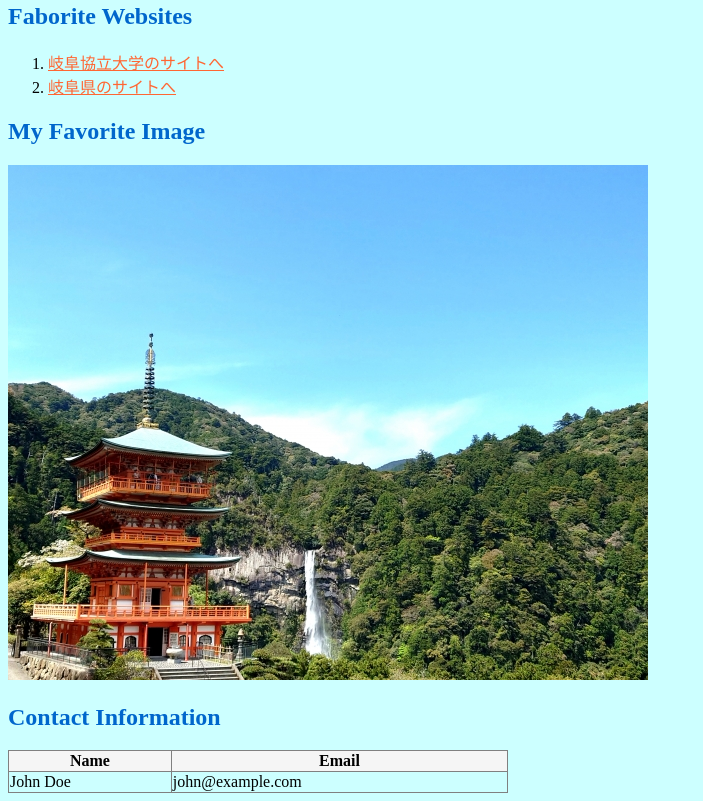
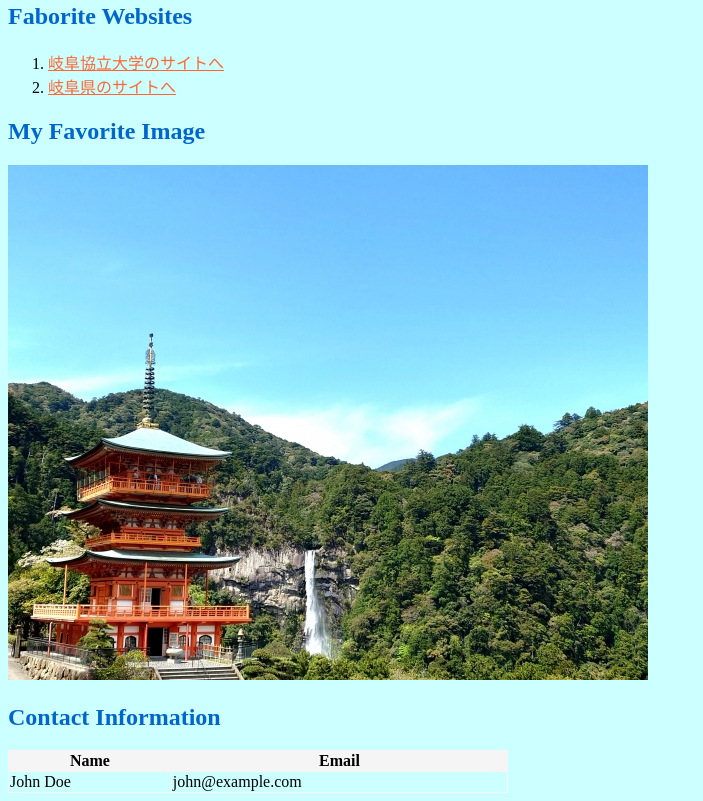
Before and after one commit to Yumal3240293/www, a plain HTML site: page kadai03/index.html in a window 1280 px wide. Shown: the part 360-1161 px from the top of the page, without its empty margins (0-703 px from the left). Drawn offline with Linux system fonts and the light colour scheme.

Commit message:
2025/06/04_003

```diff
--- a/kadai03/index.html
+++ b/kadai03/index.html
@@ -22,6 +22,7 @@
         }
         table{
             width: 500px;
+            border-color: #f5f5f5;
         }
 
 
```
